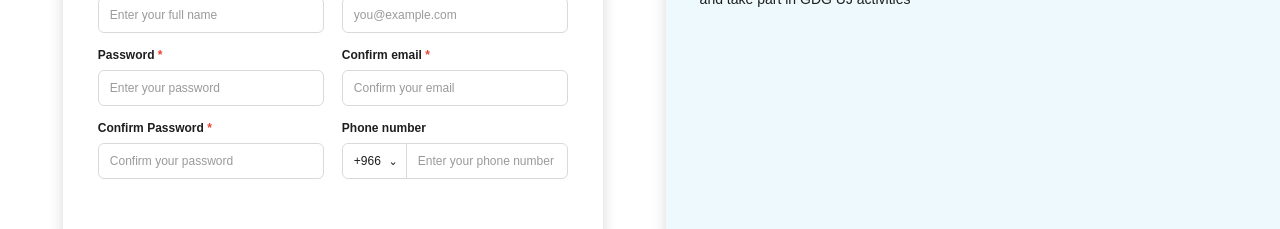
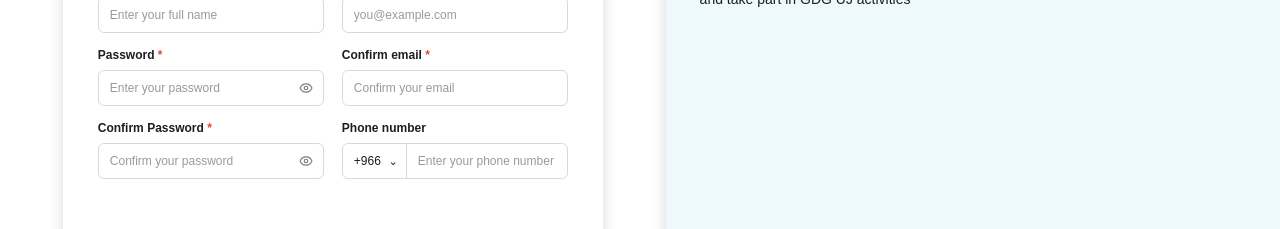
Before and after one commit to gdgocdev-maker/gdg-main-platform-frontend, a Next.js app: page /signup in a window 1280 px wide. Shown: the part 367-596 px from the top of the page. Built offline with nearby package versions, Linux system fonts and the light colour scheme; a web font is replaced by a local one.

Commit message:
feat: implement PasswordInput component and update signup credentials to use it

```diff
--- a/app/signup/components/SignupCredentials.tsx
+++ b/app/signup/components/SignupCredentials.tsx
@@ -1,3 +1,5 @@
+import PasswordInput from "@/components/auth/PasswordInput"
+
 const countryCodeOptions = [{ country: "Saudi Arabia", code: "+966" }]
 
 export default function SignupCredentials() {
@@ -34,7 +36,7 @@ export default function SignupCredentials() {
         className="block text-[12px] font-bold"
       >
         Password <span className="text-red">*</span>
-        <input
+        <PasswordInput
           id="password"
           name="password"
           type="password"
@@ -60,7 +62,7 @@ export default function SignupCredentials() {
         className="block text-[12px] font-bold"
       >
         Confirm Password <span className="text-red">*</span>
-        <input
+        <PasswordInput
           id="confirm-password"
           name="confirm-password"
           type="password"
--- /dev/null
+++ b/components/auth/PasswordInput.tsx
@@ -0,0 +1,41 @@
+"use client"
+
+import { Eye, EyeOff } from "lucide-react"
+import { type InputHTMLAttributes, useState } from "react"
+
+type PasswordInputProps = InputHTMLAttributes<HTMLInputElement>
+
+export default function PasswordInput({
+  className = "",
+  ...props
+}: PasswordInputProps) {
+  const [isVisible, setIsVisible] = useState(false)
+
+  return (
+    <span className="relative block">
+      <input
+        {...props}
+        type={isVisible ? "text" : "password"}
+        className={`${className} block w-full pr-9`}
+      />
+      <button
+        type="button"
+        aria-label={isVisible ? "Hide password" : "Show password"}
+        onClick={() => setIsVisible((visible) => !visible)}
+        className="absolute right-1 top-1/2 flex h-7 w-7 -translate-y-1/2 items-center justify-center text-black/50"
+      >
+        {isVisible ? (
+          <EyeOff
+            size={14}
+            aria-hidden="true"
+          />
+        ) : (
+          <Eye
+            size={14}
+            aria-hidden="true"
+          />
+        )}
+      </button>
+    </span>
+  )
+}
--- a/package.json
+++ b/package.json
@@ -13,6 +13,7 @@
   "dependencies": {
     "framer-motion": "^13.2.0",
     "gsap": "^3.15.0",
+    "lucide-react": "^1.46.0",
     "next": "16.3.4",
     "react": "19.2.8",
     "react-dom": "19.2.8"
```
Also changed, not shown: 1 other file (tests, documents, lock files or other folders).
